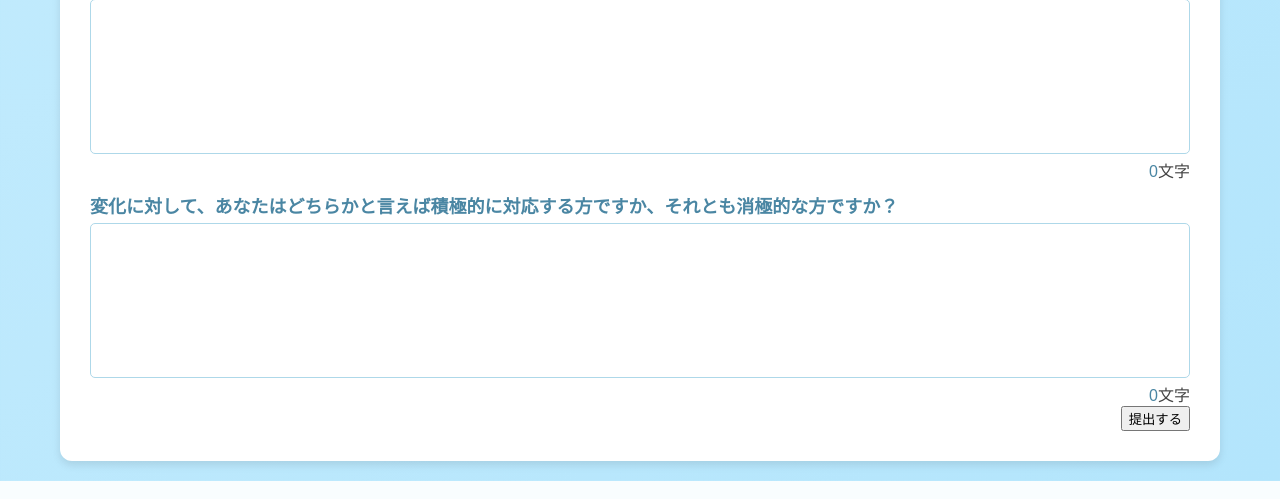
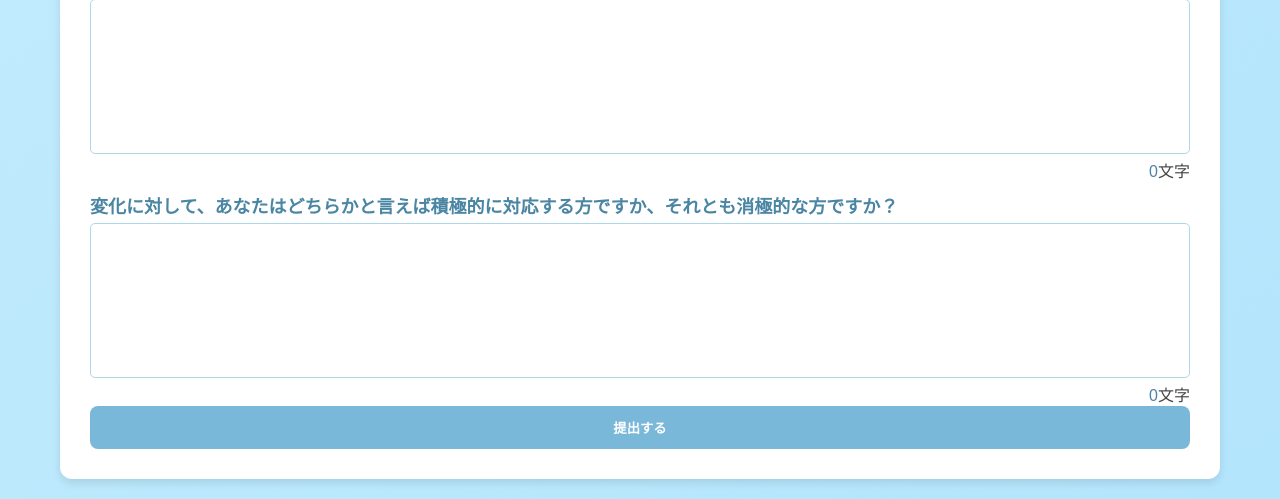
Before and after one commit to mepomaru/TH, a PHP site: page /trueHue/home/php/analyzeForm.php in a window 1280 px wide. Shown: the part 4407-4906 px from the top of the page. Run offline with PHP 8.4, Linux system fonts and the light colour scheme.

Commit message:
change button class-name

```diff
--- a/public_html/home/php/analyzeForm.php
+++ b/public_html/home/php/analyzeForm.php
@@ -190,9 +190,7 @@
                     <!-- /客観的質問 -->
 
                     <!-- 送信ボタン -->
-                    <div id="registration" class="button-item">
-                        <button class="registration" type="submit">提出する</button>
-                    </div>
+                    <button class="button" type="submit">提出する</button>
                     <!-- /送信ボタン -->
                 </from>
             </div>
```
